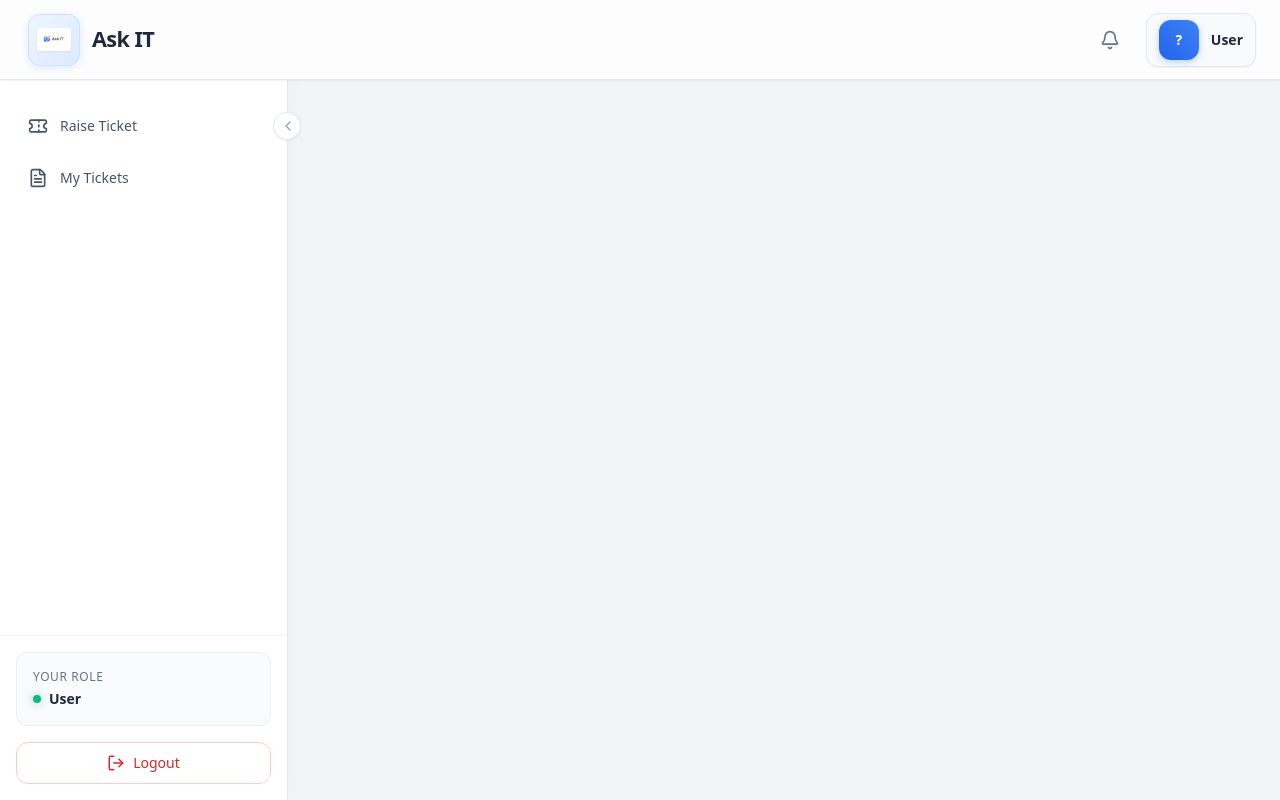
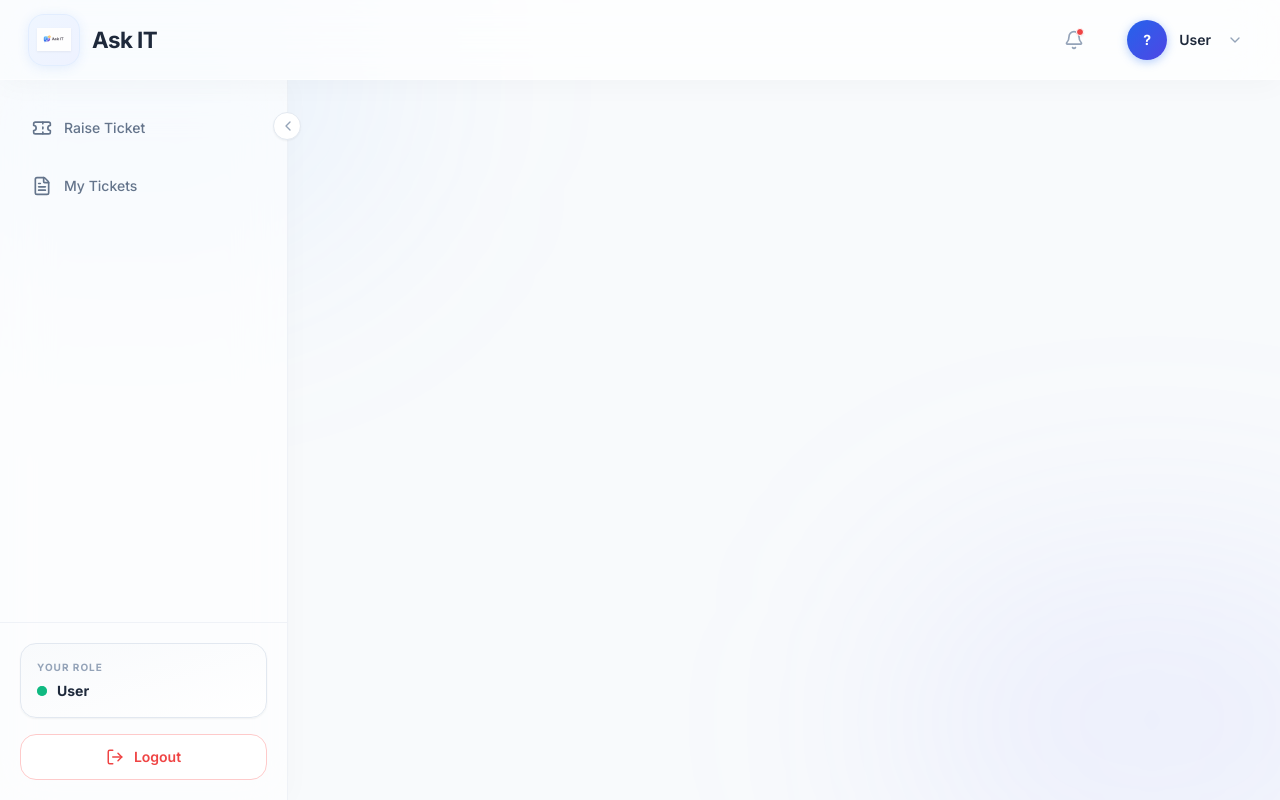
Before and after one commit to mayankrai001/help-desk-frontend, a Vue app: page / in a window 1280 px wide. Built offline with nearby package versions, Linux system fonts and the light colour scheme; no server answers.

Commit message:
UI fixes and category fixes

```diff
--- a/public/index.html
+++ b/public/index.html
@@ -5,6 +5,9 @@
     <meta http-equiv="X-UA-Compatible" content="IE=edge">
     <meta name="viewport" content="width=device-width,initial-scale=1.0">
     <link rel="icon" href="<%= BASE_URL %>favicon.ico">
+    <link rel="preconnect" href="https://fonts.googleapis.com">
+    <link rel="preconnect" href="https://fonts.gstatic.com" crossorigin>
+    <link href="https://fonts.googleapis.com/css2?family=Inter:wght@300;400;500;600;700&display=swap" rel="stylesheet">
     <title><%= htmlWebpackPlugin.options.title %></title>
   </head>
   <body>
--- a/src/App.vue
+++ b/src/App.vue
@@ -1,19 +1,33 @@
 <template>
-  <div class="h-screen flex flex-col bg-gray-100">
+  <div class="h-screen flex flex-col bg-slate-50 relative overflow-hidden font-sans">
+    <!-- Premium Mesh Gradient Background -->
+    <div class="absolute top-[-10%] left-[-10%] w-[40%] h-[40%] rounded-full bg-blue-400/10 blur-[120px] pointer-events-none"></div>
+    <div class="absolute bottom-[-10%] right-[-10%] w-[40%] h-[40%] rounded-full bg-indigo-400/10 blur-[120px] pointer-events-none"></div>
+
     <template v-if="!isAuthPage">
       <Navbar />
 
-      <div class="flex flex-1 overflow-hidden">
+      <div class="flex flex-1 overflow-hidden z-10">
         <Sidebar :collapsed="collapsed" @toggleSidebar="toggleSidebar" />
 
-        <main class="flex-1 overflow-y-auto p-6">
-          <router-view />
+        <main class="flex-1 overflow-y-auto p-6 lg:p-8">
+          <router-view v-slot="{ Component }">
+            <transition name="fade" mode="out-in">
+              <component :is="Component" />
+            </transition>
+          </router-view>
         </main>
       </div>
     </template>
 
     <template v-else>
-      <router-view />
+      <div class="z-10 w-full h-full">
+        <router-view v-slot="{ Component }">
+          <transition name="fade" mode="out-in">
+            <component :is="Component" />
+          </transition>
+        </router-view>
+      </div>
     </template>
   </div>
 </template>
@@ -44,3 +58,21 @@ export default {
   },
 };
 </script>
+
+<style>
+/* Global Page Transitions */
+.fade-enter-active,
+.fade-leave-active {
+  transition: opacity 0.3s ease, transform 0.3s ease;
+}
+
+.fade-enter-from {
+  opacity: 0;
+  transform: translateY(10px);
+}
+
+.fade-leave-to {
+  opacity: 0;
+  transform: translateY(-10px);
+}
+</style>
--- a/src/components/Layout/Navbar.vue
+++ b/src/components/Layout/Navbar.vue
@@ -1,21 +1,22 @@
 <template>
-  <header class="h-20 min-h-[5rem] bg-white/80 backdrop-blur-md border-b border-slate-200 shadow-sm flex items-center justify-between px-6 sticky top-0 z-40 transition-all duration-300">
+  <header class="h-20 min-h-[5rem] bg-white/70 backdrop-blur-xl border-b border-white/40 shadow-[0_4px_30px_rgba(0,0,0,0.03)] flex items-center justify-between px-6 sticky top-0 z-40 transition-all duration-300">
     <!-- LOGO -->
-    <router-link :to="homeRoute" class="flex items-center gap-3 px-3 py-2 -ml-2 rounded-xl hover:bg-slate-100/50 transition-colors duration-200">
-      <div class="flex items-center justify-center w-[52px] h-[52px] bg-gradient-to-br from-blue-50 to-blue-100 border border-blue-200/60 rounded-xl p-2 shadow-[0_2px_8px_rgba(59,130,246,0.15)]">
-        <img src="@/assets/logo.png" alt="Ask IT" class="h-9 w-auto object-contain drop-shadow-sm" />
+    <router-link :to="homeRoute" class="flex items-center gap-3 px-3 py-2 -ml-2 rounded-xl hover:bg-slate-100/50 transition-colors duration-200 group">
+      <div class="flex items-center justify-center w-[52px] h-[52px] bg-gradient-to-br from-blue-50 to-indigo-50 border border-blue-100/60 rounded-2xl p-2 shadow-[0_2px_12px_rgba(59,130,246,0.12)] group-hover:shadow-[0_4px_16px_rgba(59,130,246,0.2)] transition-shadow duration-300">
+        <img src="@/assets/logo.png" alt="Ask IT" class="h-9 w-auto object-contain drop-shadow-sm transition-transform group-hover:scale-105 duration-300" />
       </div>
-      <span class="font-bold text-[1.35rem] text-slate-800 tracking-tight">Ask IT</span>
+      <span class="font-bold text-[1.4rem] text-slate-800 tracking-tight">Ask IT</span>
     </router-link>
 
     <!-- RIGHT -->
-    <div class="flex items-center gap-4">
-      <button class="flex items-center justify-center w-10 h-10 rounded-xl text-slate-500 hover:bg-slate-100 hover:text-slate-700 transition-colors" title="Notifications">
-        <Bell size="20" class="drop-shadow-sm" />
+    <div class="flex items-center gap-5">
+      <button class="relative flex items-center justify-center w-10 h-10 rounded-full text-slate-400 hover:bg-slate-100 hover:text-blue-600 transition-all duration-300" title="Notifications">
+        <Bell size="20" />
+        <span class="absolute top-2 right-2.5 w-2 h-2 bg-red-500 border border-white rounded-full shadow-sm"></span>
       </button>
 
-      <div class="flex items-center gap-3 py-1.5 px-3 rounded-xl bg-slate-50 border border-slate-200 shadow-sm">
-        <div class="w-10 h-10 rounded-xl bg-gradient-to-tr from-blue-600 to-blue-500 text-white flex items-center justify-center text-sm font-semibold shadow-[0_2px_6px_rgba(59,130,246,0.35)]">
+      <div class="flex items-center gap-3 py-1.5 px-3 rounded-2xl hover:bg-white border border-transparent hover:border-slate-100 hover:shadow-sm cursor-pointer transition-all duration-300">
+        <div class="w-10 h-10 rounded-full bg-gradient-to-br from-blue-600 to-indigo-600 text-white flex items-center justify-center text-sm font-bold shadow-[0_2px_10px_rgba(59,130,246,0.4)]">
           {{ userInitial }}
         </div>
 
@@ -27,13 +28,14 @@
             {{ currentUser.companyName }}
           </span>
         </div>
+        <ChevronDown size="16" class="text-slate-400 ml-1" />
       </div>
     </div>
   </header>
 </template>
 
 <script>
-import { Bell } from "lucide-vue-next";
+import { Bell, ChevronDown } from "lucide-vue-next";
 import { mapGetters } from "vuex";
 
 export default {
@@ -41,6 +43,7 @@ export default {
 
   components: {
     Bell,
+    ChevronDown,
   },
 
   computed: {
--- a/src/components/Layout/Sidebar.vue
+++ b/src/components/Layout/Sidebar.vue
@@ -1,14 +1,14 @@
 <template>
   <aside
     :class="[
-      'relative bg-white border-r border-slate-200 flex flex-col transition-all duration-300 shadow-[4px_0_24px_rgba(0,0,0,0.02)]',
+      'relative bg-white/60 backdrop-blur-xl border-r border-slate-200/50 flex flex-col transition-all duration-300 shadow-[4px_0_24px_rgba(0,0,0,0.02)] z-30',
       collapsed ? 'w-20' : 'w-72',
     ]"
   >
     <!-- COLLAPSE BUTTON -->
     <button
       @click="$emit('toggleSidebar')"
-      class="absolute right-[-14px] top-8 w-7 h-7 rounded-full bg-white border border-slate-200 shadow-sm flex items-center justify-center text-slate-400 hover:text-slate-800 hover:shadow-md hover:bg-slate-50 transition-all z-10"
+      class="absolute right-[-14px] top-8 w-7 h-7 rounded-full bg-white border border-slate-200 shadow-sm flex items-center justify-center text-slate-400 hover:text-blue-600 hover:border-blue-200 hover:shadow-md hover:bg-slate-50 transition-all duration-300 z-50"
       :title="collapsed ? 'Expand sidebar' : 'Collapse sidebar'"
     >
       <ChevronLeft v-if="!collapsed" size="16" class="ml-0.5" />
@@ -16,62 +16,65 @@
     </button>
 
     <!-- MENU -->
-    <nav class="flex-1 pt-6 px-3 space-y-2 overflow-y-auto">
+    <nav class="flex-1 pt-6 px-4 space-y-2.5 overflow-y-auto">
       <router-link
         v-if="isAdmin"
         to="/dashboard"
-        class="flex items-center gap-3 px-4 py-3 rounded-xl text-slate-600 hover:bg-slate-50 hover:text-slate-900 transition-all group [&.router-link-active]:bg-blue-50 [&.router-link-active]:text-blue-700 [&.router-link-active]:font-semibold"
+        class="flex items-center gap-3 px-4 py-3.5 rounded-2xl text-slate-500 font-medium hover:bg-slate-50 hover:text-slate-900 transition-all duration-300 group [&.router-link-active]:bg-gradient-to-r [&.router-link-active]:from-blue-50/80 [&.router-link-active]:to-indigo-50/80 [&.router-link-active]:text-blue-700 [&.router-link-active]:font-semibold [&.router-link-active]:shadow-[inset_4px_0_0_rgba(37,99,235,1)]"
       >
-        <Home size="20" class="group-[.router-link-active]:text-blue-600 transition-colors" />
+        <Home size="20" class="group-hover:scale-110 group-[.router-link-active]:text-blue-600 transition-all duration-300" />
         <span v-if="!collapsed" class="text-sm"> Dashboard </span>
       </router-link>
 
       <router-link
         v-if="isAdmin"
         to="/manage-admins"
-        class="flex items-center gap-3 px-4 py-3 rounded-xl text-slate-600 hover:bg-slate-50 hover:text-slate-900 transition-all group [&.router-link-active]:bg-blue-50 [&.router-link-active]:text-blue-700 [&.router-link-active]:font-semibold"
+        class="flex items-center gap-3 px-4 py-3.5 rounded-2xl text-slate-500 font-medium hover:bg-slate-50 hover:text-slate-900 transition-all duration-300 group [&.router-link-active]:bg-gradient-to-r [&.router-link-active]:from-blue-50/80 [&.router-link-active]:to-indigo-50/80 [&.router-link-active]:text-blue-700 [&.router-link-active]:font-semibold [&.router-link-active]:shadow-[inset_4px_0_0_rgba(37,99,235,1)]"
       >
-        <Users size="20" class="group-[.router-link-active]:text-blue-600 transition-colors" />
+        <Users size="20" class="group-hover:scale-110 group-[.router-link-active]:text-blue-600 transition-all duration-300" />
         <span v-if="!collapsed" class="text-sm"> Manage Admins </span>
       </router-link>
 
       <router-link
         to="/raise-ticket"
-        class="flex items-center gap-3 px-4 py-3 rounded-xl text-slate-600 hover:bg-slate-50 hover:text-slate-900 transition-all group [&.router-link-active]:bg-blue-50 [&.router-link-active]:text-blue-700 [&.router-link-active]:font-semibold"
+        class="flex items-center gap-3 px-4 py-3.5 rounded-2xl text-slate-500 font-medium hover:bg-slate-50 hover:text-slate-900 transition-all duration-300 group [&.router-link-active]:bg-gradient-to-r [&.router-link-active]:from-blue-50/80 [&.router-link-active]:to-indigo-50/80 [&.router-link-active]:text-blue-700 [&.router-link-active]:font-semibold [&.router-link-active]:shadow-[inset_4px_0_0_rgba(37,99,235,1)]"
       >
-        <Ticket size="20" class="group-[.router-link-active]:text-blue-600 transition-colors" />
+        <Ticket size="20" class="group-hover:scale-110 group-[.router-link-active]:text-blue-600 transition-all duration-300" />
         <span v-if="!collapsed" class="text-sm"> Raise Ticket </span>
       </router-link>
 
       <router-link
         to="/my-tickets"
-        class="flex items-center gap-3 px-4 py-3 rounded-xl text-slate-600 hover:bg-slate-50 hover:text-slate-900 transition-all group [&.router-link-active]:bg-blue-50 [&.router-link-active]:text-blue-700 [&.router-link-active]:font-semibold"
+        class="flex items-center gap-3 px-4 py-3.5 rounded-2xl text-slate-500 font-medium hover:bg-slate-50 hover:text-slate-900 transition-all duration-300 group [&.router-link-active]:bg-gradient-to-r [&.router-link-active]:from-blue-50/80 [&.router-link-active]:to-indigo-50/80 [&.router-link-active]:text-blue-700 [&.router-link-active]:font-semibold [&.router-link-active]:shadow-[inset_4px_0_0_rgba(37,99,235,1)]"
       >
-        <FileText size="20" class="group-[.router-link-active]:text-blue-600 transition-colors" />
+        <FileText size="20" class="group-hover:scale-110 group-[.router-link-active]:text-blue-600 transition-all duration-300" />
         <span v-if="!collapsed" class="text-sm"> My Tickets </span>
       </router-link>
     </nav>
 
     <!-- BOTTOM SECTION -->
-    <div class="p-4 mt-auto border-t border-slate-100">
+    <div class="p-5 mt-auto border-t border-slate-200/50">
       <!-- USER CARD -->
       <div
         v-if="!collapsed"
-        class="mb-4 p-4 bg-slate-50/80 rounded-xl border border-slate-200/60"
+        class="mb-4 p-4 bg-gradient-to-br from-slate-50 to-white rounded-2xl border border-slate-200 shadow-sm"
       >
-        <div class="text-xs text-slate-500 font-medium uppercase tracking-wider mb-1">Your Role</div>
-        <div class="font-bold text-slate-800 text-sm flex items-center gap-2">
-          <div class="w-2 h-2 rounded-full bg-emerald-500 shadow-[0_0_8px_rgba(16,185,129,0.5)]"></div>
+        <div class="text-[10px] text-slate-400 font-bold uppercase tracking-widest mb-1.5">Your Role</div>
+        <div class="font-bold text-slate-800 text-sm flex items-center gap-2.5">
+          <div class="relative flex h-2.5 w-2.5">
+            <span class="animate-ping absolute inline-flex h-full w-full rounded-full bg-emerald-400 opacity-75"></span>
+            <span class="relative inline-flex rounded-full h-2.5 w-2.5 bg-emerald-500"></span>
+          </div>
           {{ userRole }}
         </div>
       </div>
 
       <!-- LOGOUT -->
       <button
-        class="w-full flex items-center justify-center gap-2 bg-white border border-red-200 text-red-600 hover:bg-red-50 hover:text-red-700 hover:border-red-300 py-2.5 rounded-xl transition-all font-medium text-sm"
+        class="w-full flex items-center justify-center gap-2.5 bg-white border border-red-200 text-red-500 hover:bg-red-50 hover:text-red-600 hover:border-red-300 py-3 rounded-2xl transition-all duration-300 font-semibold text-sm group"
         @click="handleLogout"
       >
-        <LogOut size="18" />
+        <LogOut size="18" class="group-hover:-translate-x-1 transition-transform" />
         <span v-if="!collapsed"> Logout </span>
       </button>
     </div>
--- a/tailwind.config.js
+++ b/tailwind.config.js
@@ -1,7 +1,11 @@
 module.exports = {
   content: ["./public/index.html", "./src/**/*.{vue,js,ts,jsx,tsx}"],
   theme: {
-    extend: {},
+    extend: {
+      fontFamily: {
+        sans: ['Inter', 'ui-sans-serif', 'system-ui', '-apple-system', 'BlinkMacSystemFont', 'Segoe UI', 'Roboto', 'Helvetica Neue', 'Arial', 'sans-serif'],
+      },
+    },
   },
   plugins: [],
 };
```
Also changed, not shown: src/views/Dashboard.vue (+21 -21 lines), src/views/dashboard/AdminTickets.vue (+7 -7 lines), src/views/dashboard/MyTickets.vue (+6 -6 lines), src/views/dashboard/RaiseTicket.vue (+234 -37 lines).
